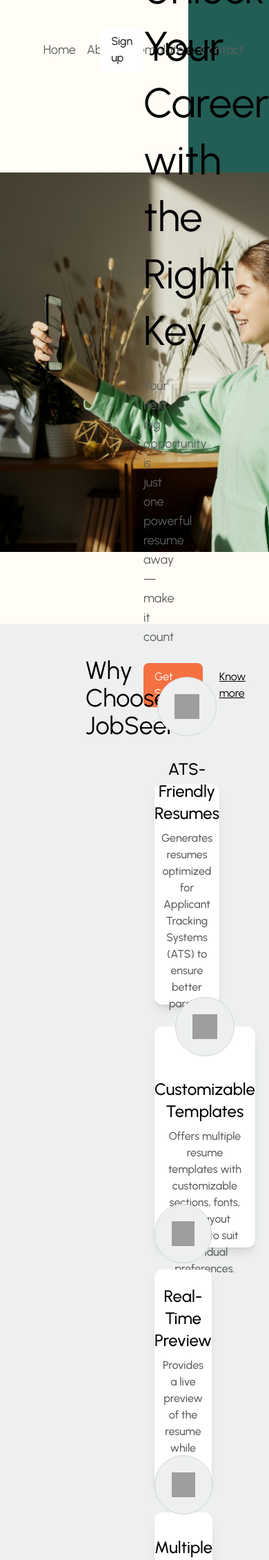
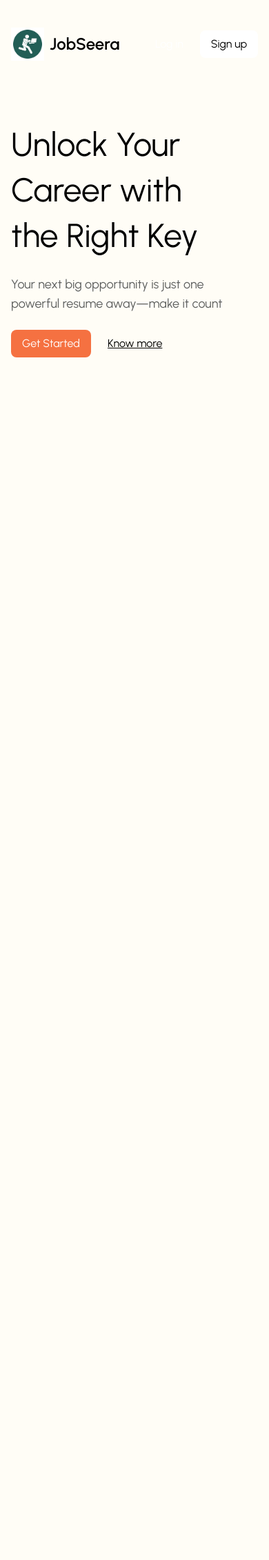
Before and after one commit to Sauravwastaken/jobseera, a PHP site: page /jobseera/ in a window 390 px wide; the page is wider, and only the part inside the window is pictured. Shown: the top 2261 px of that part at 69% size. After the commit the page ends 518 px from the top of that part, so only its background shows below. Run offline with PHP 8.4, Linux system fonts and the light colour scheme; grey boxes are pictures that could not be loaded.

Commit message:
Working on responsiveness

```diff
--- a/assets/css/input.css
+++ b/assets/css/input.css
@@ -14,13 +14,16 @@ input[type="number"] {
 }
 
 .site-padding {
-  @apply px-64 3xl:px-52;
+  @apply px-64 3xl:px-52 2xl:px-40 xl:px-32 2lg:px-24 lg:px-16 md:px-8 sm:px-6 xs:px-4;
 }
 .debug {
   @apply bg-red-500;
 }
 svg {
   @apply cursor-pointer;
+}
+.landing-card {
+  @apply bg-white w-[380px] flex items-center justify-center text-center flex-col  m-4 rounded-xl shadow-lg px-6 py-4;
 }
 .resume-form-input {
   @apply bg-theme_bg_light_yellow border border-theme_border_gray rounded px-2 h-10 font-semibold;
--- a/assets/css/style.css
+++ b/assets/css/style.css
@@ -584,6 +584,55 @@ input[type="number"] {
   }
 }
 
+@media (max-width: 1550px) {
+  .site-padding {
+    padding-left: 10rem;
+    padding-right: 10rem;
+  }
+}
+
+@media (max-width: 1279px) {
+  .site-padding {
+    padding-left: 8rem;
+    padding-right: 8rem;
+  }
+}
+
+@media (max-width: 1150px) {
+  .site-padding {
+    padding-left: 6rem;
+    padding-right: 6rem;
+  }
+}
+
+@media (max-width: 1023px) {
+  .site-padding {
+    padding-left: 4rem;
+    padding-right: 4rem;
+  }
+}
+
+@media (max-width: 767px) {
+  .site-padding {
+    padding-left: 2rem;
+    padding-right: 2rem;
+  }
+}
+
+@media (max-width: 639px) {
+  .site-padding {
+    padding-left: 1.5rem;
+    padding-right: 1.5rem;
+  }
+}
+
+@media (max-width: 450px) {
+  .site-padding {
+    padding-left: 1rem;
+    padding-right: 1rem;
+  }
+}
+
 .debug {
   --tw-bg-opacity: 1;
   background-color: rgb(239 68 68 / var(--tw-bg-opacity, 1));
@@ -591,6 +640,26 @@ input[type="number"] {
 
 svg {
   cursor: pointer;
+}
+
+.landing-card {
+  margin: 1rem;
+  display: flex;
+  width: 380px;
+  flex-direction: column;
+  align-items: center;
+  justify-content: center;
+  border-radius: 0.75rem;
+  --tw-bg-opacity: 1;
+  background-color: rgb(255 255 255 / var(--tw-bg-opacity, 1));
+  padding-left: 1.5rem;
+  padding-right: 1.5rem;
+  padding-top: 1rem;
+  padding-bottom: 1rem;
+  text-align: center;
+  --tw-shadow: 0 10px 15px -3px rgb(0 0 0 / 0.1), 0 4px 6px -4px rgb(0 0 0 / 0.1);
+  --tw-shadow-colored: 0 10px 15px -3px var(--tw-shadow-color), 0 4px 6px -4px var(--tw-shadow-color);
+  box-shadow: var(--tw-ring-offset-shadow, 0 0 #0000), var(--tw-ring-shadow, 0 0 #0000), var(--tw-shadow);
 }
 
 .resume-form-input {
@@ -724,10 +793,6 @@ svg {
   z-index: 10;
 }
 
-.m-4 {
-  margin: 1rem;
-}
-
 .mx-auto {
   margin-left: auto;
   margin-right: auto;
@@ -868,10 +933,6 @@ svg {
   height: 1.5rem;
 }
 
-.h-80 {
-  height: 20rem;
-}
-
 .h-9 {
   height: 2.25rem;
 }
@@ -949,12 +1010,13 @@ svg {
   width: 100%;
 }
 
+.w-max {
+  width: -moz-max-content;
+  width: max-content;
+}
+
 .max-w-\[30\%\] {
   max-width: 30%;
-}
-
-.flex-1 {
-  flex: 1 1 0%;
 }
 
 .shrink {
@@ -1097,10 +1159,6 @@ svg {
   border-radius: 0.5rem;
 }
 
-.rounded-xl {
-  border-radius: 0.75rem;
-}
-
 .border {
   border-width: 1px;
 }
@@ -1388,12 +1446,6 @@ svg {
 .shadow {
   --tw-shadow: 0 1px 3px 0 rgb(0 0 0 / 0.1), 0 1px 2px -1px rgb(0 0 0 / 0.1);
   --tw-shadow-colored: 0 1px 3px 0 var(--tw-shadow-color), 0 1px 2px -1px var(--tw-shadow-color);
-  box-shadow: var(--tw-ring-offset-shadow, 0 0 #0000), var(--tw-ring-shadow, 0 0 #0000), var(--tw-shadow);
-}
-
-.shadow-lg {
-  --tw-shadow: 0 10px 15px -3px rgb(0 0 0 / 0.1), 0 4px 6px -4px rgb(0 0 0 / 0.1);
-  --tw-shadow-colored: 0 10px 15px -3px var(--tw-shadow-color), 0 4px 6px -4px var(--tw-shadow-color);
   box-shadow: var(--tw-ring-offset-shadow, 0 0 #0000), var(--tw-ring-shadow, 0 0 #0000), var(--tw-shadow);
 }
 
@@ -1492,3 +1544,111 @@ svg {
     left: -300px;
   }
 }
+
+@media (max-width: 1279px) {
+  .xl\:-left-\[300px\] {
+    left: -300px;
+  }
+
+  .xl\:h-\[550px\] {
+    height: 550px;
+  }
+
+  .xl\:w-\[550px\] {
+    width: 550px;
+  }
+
+  .xl\:text-5xl {
+    font-size: 3rem;
+    line-height: 1;
+  }
+
+  .xl\:leading-snug {
+    line-height: 1.375;
+  }
+}
+
+@media (max-width: 1150px) {
+  .\32lg\:-left-\[250px\] {
+    left: -250px;
+  }
+
+  .\32lg\:h-\[550px\] {
+    height: 550px;
+  }
+
+  .\32lg\:w-\[500px\] {
+    width: 500px;
+  }
+}
+
+@media (max-width: 1023px) {
+  .lg\:hidden {
+    display: none;
+  }
+
+  .lg\:h-auto {
+    height: auto;
+  }
+
+  .lg\:flex-col {
+    flex-direction: column;
+  }
+
+  .lg\:space-x-0 > :not([hidden]) ~ :not([hidden]) {
+    --tw-space-x-reverse: 0;
+    margin-right: calc(0px * var(--tw-space-x-reverse));
+    margin-left: calc(0px * calc(1 - var(--tw-space-x-reverse)));
+  }
+
+  .lg\:space-y-6 > :not([hidden]) ~ :not([hidden]) {
+    --tw-space-y-reverse: 0;
+    margin-top: calc(1.5rem * calc(1 - var(--tw-space-y-reverse)));
+    margin-bottom: calc(1.5rem * var(--tw-space-y-reverse));
+  }
+
+  .lg\:bg-theme_green {
+    --tw-bg-opacity: 1;
+    background-color: rgb(34 94 86 / var(--tw-bg-opacity, 1));
+  }
+
+  .lg\:py-12 {
+    padding-top: 3rem;
+    padding-bottom: 3rem;
+  }
+}
+
+@media (max-width: 767px) {
+  .md\:w-fit {
+    width: -moz-fit-content;
+    width: fit-content;
+  }
+
+  .md\:flex-col {
+    flex-direction: column;
+  }
+
+  .md\:space-x-0 > :not([hidden]) ~ :not([hidden]) {
+    --tw-space-x-reverse: 0;
+    margin-right: calc(0px * var(--tw-space-x-reverse));
+    margin-left: calc(0px * calc(1 - var(--tw-space-x-reverse)));
+  }
+
+  .md\:space-y-6 > :not([hidden]) ~ :not([hidden]) {
+    --tw-space-y-reverse: 0;
+    margin-top: calc(1.5rem * calc(1 - var(--tw-space-y-reverse)));
+    margin-bottom: calc(1.5rem * var(--tw-space-y-reverse));
+  }
+
+  .md\:px-6 {
+    padding-left: 1.5rem;
+    padding-right: 1.5rem;
+  }
+}
+
+@media (max-width: 639px) {
+  .sm\:px-4 {
+    padding-left: 1rem;
+    padding-right: 1rem;
+  }
+}
--- a/components/nav.php
+++ b/components/nav.php
@@ -3,7 +3,7 @@
         <img class="w-12 h-12" src="<?php echo isset($is_sub_folder) ? '../' : '' ?>assets/images/logo.png" alt="logo">
         <p class="font-semibold text-2xl">JobSeera</p>
     </a>
-    <ul class="flex space-x-4 w-full justify-center text-lg text-theme_dim_gray">
+    <ul class="flex space-x-4 w-full justify-center text-lg text-theme_dim_gray lg:hidden">
         <li>
             <a href="<?php echo isset($is_sub_folder) ? '../' : '' ?>index.php"
                 class="hover:text-black transition-colors duration-200">
@@ -33,7 +33,7 @@
 
             ?>
             <a href="<?php echo isset($is_sub_folder) ? '../' : '' ?>parts/_logout.php"
-                class="<?php echo (isset($nav_included) && $nav_included) ? 'bg-theme_green text-white' : 'bg-white'; ?> px-4 py-2 rounded-lg">Log
+                class="<?php echo (isset($nav_included) && $nav_included) ? 'bg-theme_green text-white' : 'bg-white'; ?> px-4 py-2 rounded-lg lg:bg-theme_green text-white">Log
                 out</a>
         <?php } else { ?>
             <a href="login.php"
--- a/components/resume_builder_header.php
+++ b/components/resume_builder_header.php
@@ -1,4 +1,4 @@
-<h1 class="mx-auto w-fit text-5xl">Create a Resume</h1>
+<h1 class="mx-auto w-fit text-5xl text-center">Create a Resume</h1>
 <!-- Progress bar -->
 
 <div class="flex justify-between py-6 relative">
--- a/index.php
+++ b/index.php
@@ -8,8 +8,8 @@ include_once('components/nav.php');
 ?>
 
 <section class="site-padding h-[680px]">
-    <div class="flex flex-col justify-center h-full space-y-6">
-        <h1 class="text-6xl leading-snug">
+    <div class="flex flex-col justify-center h-full space-y-6 lg:h-auto lg:py-12">
+        <h1 class="text-6xl leading-snug xl:text-5xl xl:leading-snug">
             Unlock Your <br />Career with <br />the Right Key
         </h1>
         <p class="text-lg text-theme_dim_gray">
@@ -30,13 +30,16 @@ include_once('components/nav.php');
             <a href="#" class="underline">Know more</a>
         </ul>
     </div>
-    <div class="bg-theme_green h-[800px] w-[600px] max-w-[30%] -z-10 absolute top-0 right-0">
-        <div class="absolute bottom-0 -left-[400px] w-[600px] h-[550px] 3xl:-left-[350px] 2xl:-left-[300px]">
+    <div class="bg-theme_green h-[800px] w-[600px] max-w-[30%] -z-10 absolute top-0 right-0 lg:hidden">
+        <div
+            class="absolute bottom-0 -left-[400px] w-[600px] h-[550px] 3xl:-left-[350px] 2xl:-left-[300px] xl:w-[550px] xl:h-[550px] xl:-left-[300px] 2lg:w-[500px] 2lg:h-[550px] 2lg:-left-[250px]">
             <img class="h-full w-full object-cover rounded-3xl" src="assets/images/hero.jpg" alt="" />
         </div>
     </div>
 </section>
-
+<?php
+if (isset($nothing)) {
+    ?>
     <!-- Features Section -->
     <section class="bg-theme_gray mt-20 site-padding pb-96">
         <div class="flex justify-center items-center py-12">
@@ -48,12 +51,11 @@ include_once('components/nav.php');
             <!-- Cards container -->
             <div class="flex justify-between flex-wrap">
                 <!-- Card 1 -->
-            <div
-                class="bg-white flex-1 flex items-center justify-center text-center flex-col h-80 m-4 rounded-xl shadow-lg">
+                <div class="landing-card ">
                     <div class="bg-theme_gray border-[.1px] border-gray-300 p-6 rounded-full mb-6">
                         <img class="w-9 h-9" src="https://cdn-icons-png.flaticon.com/512/535/535239.png" alt="" />
                     </div>
-                <p class="text-2xl my-2 font-medium">ATS-Friendly Resumes</p>
+                    <p class="text-2xl my-2 font-medium w-max">ATS-Friendly Resumes</p>
                     <p class="text-theme_dim_gray w-4/5 font-medium">
                         Generates resumes optimized for Applicant Tracking Systems (ATS) to ensure better parsing and
                         higher chances of getting noticed by recruiters.
@@ -61,12 +63,11 @@ include_once('components/nav.php');
                 </div>
 
                 <!-- Card 2 -->
-            <div
-                class="bg-white flex-1 flex items-center justify-center text-center flex-col h-80 m-4 rounded-xl shadow-lg">
+                <div class="landing-card">
                     <div class="bg-theme_gray border-[.1px] border-gray-300 p-6 rounded-full mb-6">
                         <img class="w-9 h-9" src="https://cdn-icons-png.flaticon.com/512/535/535239.png" alt="" />
                     </div>
-                <p class="text-2xl my-2 font-medium">Customizable Templates</p>
+                    <p class="text-2xl my-2 font-medium w-max">Customizable Templates</p>
                     <p class="text-theme_dim_gray w-4/5 font-medium">
                         Offers multiple resume templates with customizable sections, fonts, and layout options to suit
                         individual preferences.
@@ -74,12 +75,11 @@ include_once('components/nav.php');
                 </div>
 
                 <!-- Card 3 -->
-            <div
-                class="bg-white flex-1 flex items-center justify-center text-center flex-col h-80 m-4 rounded-xl shadow-lg">
+                <div class="landing-card">
                     <div class="bg-theme_gray border-[.1px] border-gray-300 p-6 rounded-full mb-6">
                         <img class="w-9 h-9" src="https://cdn-icons-png.flaticon.com/512/535/535239.png" alt="" />
                     </div>
-                <p class="text-2xl my-2 font-medium">Real-Time Preview</p>
+                    <p class="text-2xl my-2 font-medium w-max">Real-Time Preview</p>
                     <p class="text-theme_dim_gray w-4/5 font-medium">
                         Provides a live preview of the resume while editing, allowing users to see the changes
                         instantly.
@@ -89,36 +89,33 @@ include_once('components/nav.php');
             <div class="flex justify-between flex-wrap">
 
                 <!-- Card 4 -->
-            <div
-                class="bg-white flex-1 flex items-center justify-center text-center flex-col h-80 m-4 rounded-xl shadow-lg">
+                <div class="landing-card">
                     <div class="bg-theme_gray border-[.1px] border-gray-300 p-6 rounded-full mb-6">
                         <img class="w-9 h-9" src="https://cdn-icons-png.flaticon.com/512/535/535239.png" alt="" />
                     </div>
-                <p class="text-2xl my-2 font-medium">Multiple Export Options</p>
+                    <p class="text-2xl my-2 font-medium w-max">Multiple Export Options</p>
                     <p class="text-theme_dim_gray w-4/5 font-medium">
                         Allows exporting resumes in PDF and DOCX formats, making it easy to share or upload.
                     </p>
                 </div>
 
                 <!-- Card 5 -->
-            <div
-                class="bg-white flex-1 flex items-center justify-center text-center flex-col h-80 m-4 rounded-xl shadow-lg">
+                <div class="landing-card">
                     <div class="bg-theme_gray border-[.1px] border-gray-300 p-6 rounded-full mb-6">
                         <img class="w-9 h-9" src="https://cdn-icons-png.flaticon.com/512/535/535239.png" alt="" />
                     </div>
-                <p class="text-2xl my-2 font-medium">Skill-Based Highlighting</p>
+                    <p class="text-2xl my-2 font-medium w-max">Skill-Based Highlighting</p>
                     <p class="text-theme_dim_gray w-4/5 font-medium">
                         Emphasizes key skills in a dedicated section, enhancing the visibility of strengths.
                     </p>
                 </div>
 
                 <!-- Card 6 -->
-            <div
-                class="bg-white flex-1 flex items-center justify-center text-center flex-col h-80 m-4 rounded-xl shadow-lg">
+                <div class="landing-card">
                     <div class="bg-theme_gray border-[.1px] border-gray-300 p-6 rounded-full mb-6">
                         <img class="w-9 h-9" src="https://cdn-icons-png.flaticon.com/512/535/535239.png" alt="" />
                     </div>
-                <p class="text-2xl my-2 font-medium">User-Friendly Interface</p>
+                    <p class="text-2xl my-2 font-medium w-max">User-Friendly Interface</p>
                     <p class="text-theme_dim_gray w-4/5 font-medium">
                         Clean, intuitive, and responsive UI, making it easy for users to create resumes quickly and
                         efficiently.
@@ -130,6 +127,7 @@ include_once('components/nav.php');
         </div>
         </div>
     </section>
+<?php } ?>
 
 <?php
 include_once('components/footer_scripts.php');
--- a/tailwind.config.js
+++ b/tailwind.config.js
@@ -21,12 +21,14 @@ module.exports = {
       "3xl": { max: "1700px" },
       "2xl": { max: "1550px" },
       xl: { max: "1279px" },
+      "2lg": { max: "1150px" },
 
       lg: { max: "1023px" },
 
       md: { max: "767px" },
 
       sm: { max: "639px" },
+      xs: { max: "450px" },
     },
   },
   plugins: [],
```
Also changed, not shown: assets/js/step2.js (+20 -1 lines), form/step1.php (+10 -10 lines). Lines whose indentation alone changed are shown as unchanged.
